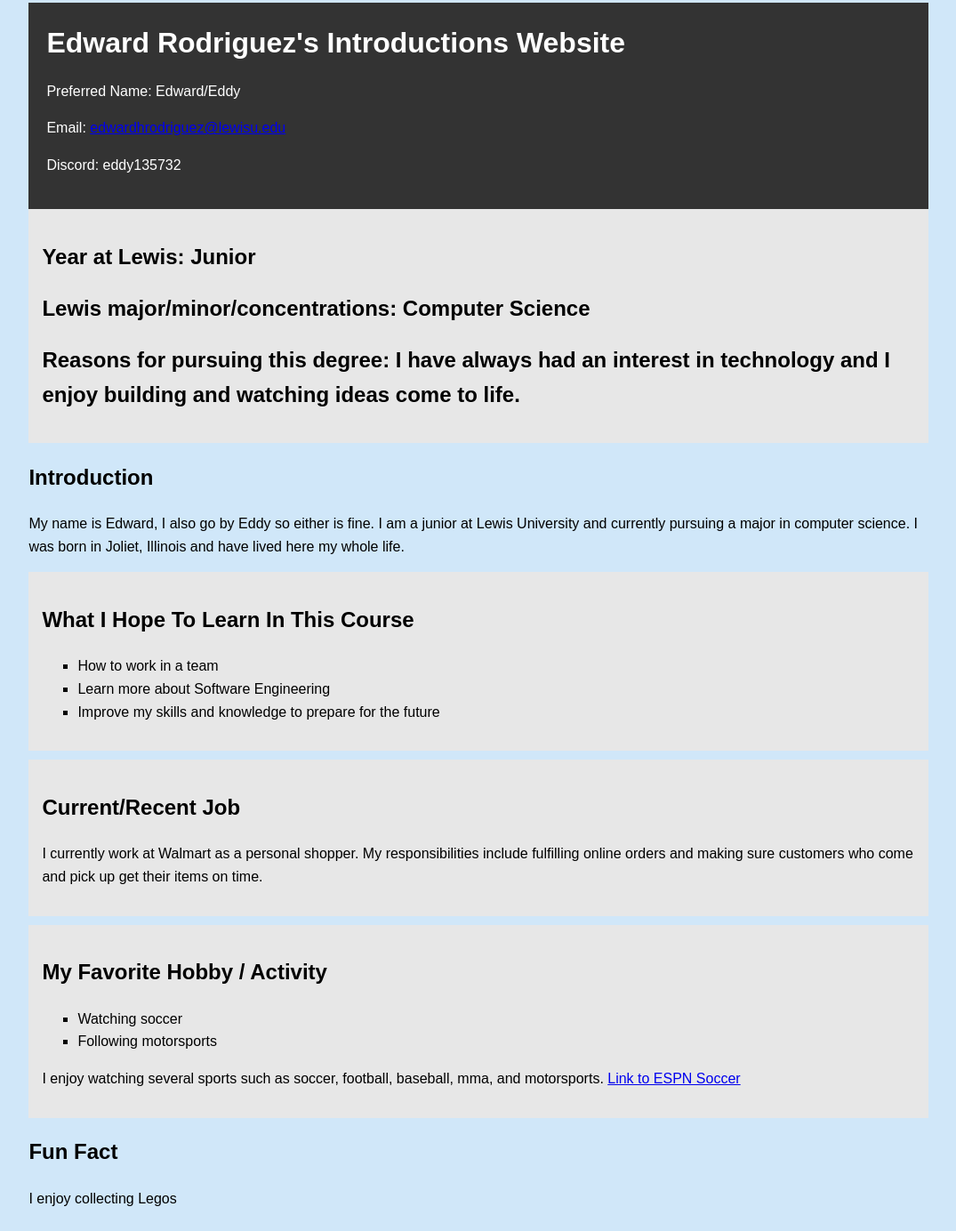
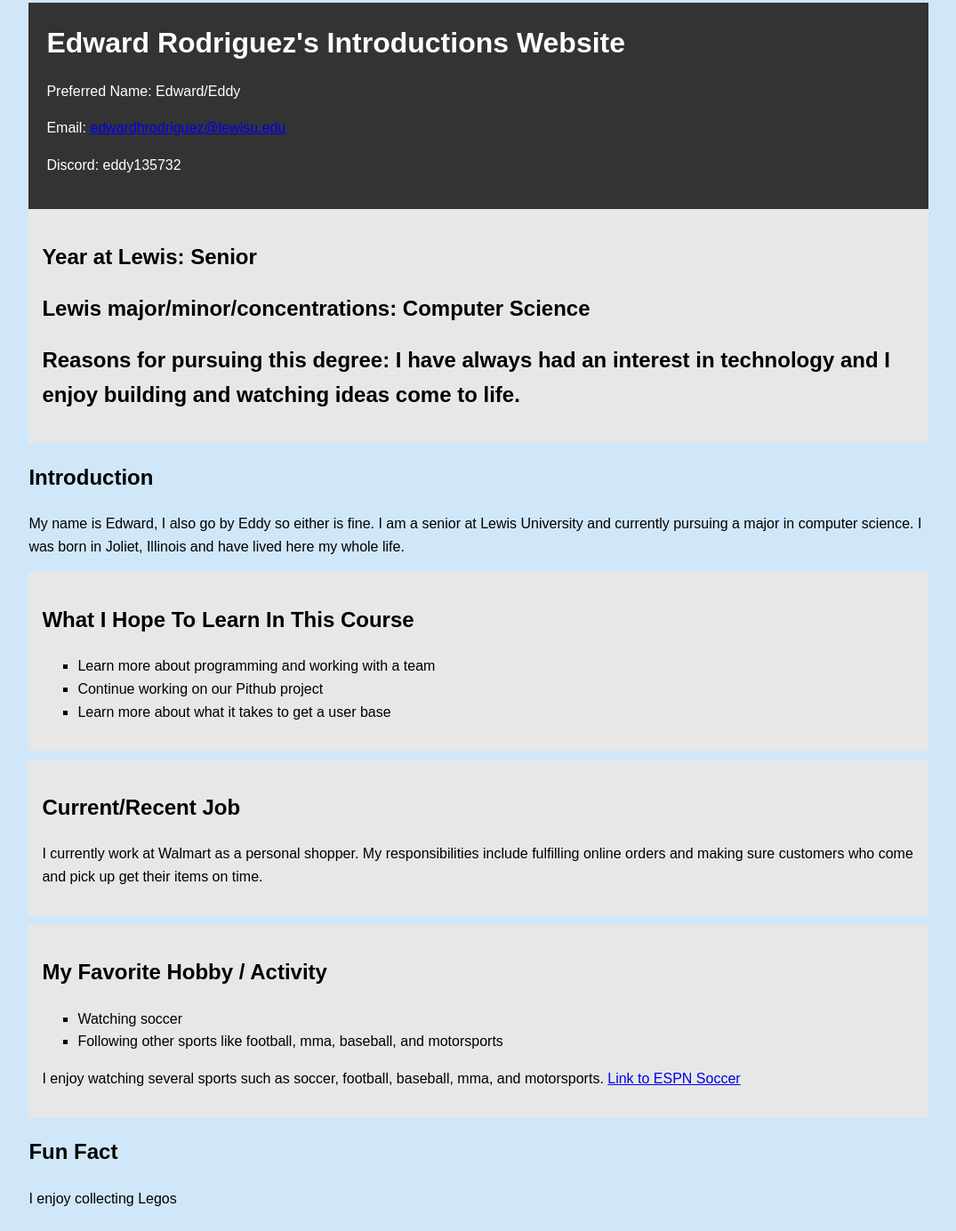
Before and after one commit to Eddy2005cs/me, a plain HTML site: page index.html in a window 1280 px wide. Shown: the part 312-1696 px from the top of the page at 89% size, without its empty margins (102-1177 px from the left). Drawn offline with Linux system fonts and the light colour scheme.

Commit message:
update to my page

```diff
--- a/index.html
+++ b/index.html
@@ -56,7 +56,7 @@
         </header>
 
         <section class="lewis">
-			<h2>Year at Lewis: Junior</h2>
+			<h2>Year at Lewis: Senior</h2>
 			<h2>Lewis major/minor/concentrations: Computer Science</h2>
 			<h2>Reasons for pursuing this degree: I have always had an interest in technology and I enjoy building and watching ideas come to life.</h2>
         </section>
@@ -64,7 +64,7 @@
         <section class="intro">
             <h2>Introduction</h2>
             <p>
-                My name is Edward, I also go by Eddy so either is fine. I am a junior at Lewis University and currently pursuing a major in computer science.
+                My name is Edward, I also go by Eddy so either is fine. I am a senior at Lewis University and currently pursuing a major in computer science.
                 I was born in Joliet, Illinois and have lived here my whole life.
             </p>
         </section>
@@ -72,9 +72,9 @@
 		<section class="course">
             <h2>What I Hope To Learn In This Course</h2>
             <ul>
-                <li>How to work in a team</li>
-                <li>Learn more about Software Engineering</li>
-                <li>Improve my skills and knowledge to prepare for the future</li>
+                <li>Learn more about programming and working with a team</li>
+                <li>Continue working on our Pithub project</li>
+                <li>Learn more about what it takes to get a user base</li>
             </ul>
         </section>
 
@@ -90,7 +90,7 @@
             <h2>My Favorite Hobby / Activity</h2>
             <ul>
                 <li>Watching soccer</li>
-                <li>Following motorsports</li>
+                <li>Following other sports like football, mma, baseball, and motorsports</li>
             </ul>
             <p>
                 I enjoy watching several sports such as soccer, football, baseball, mma, and motorsports.
```
